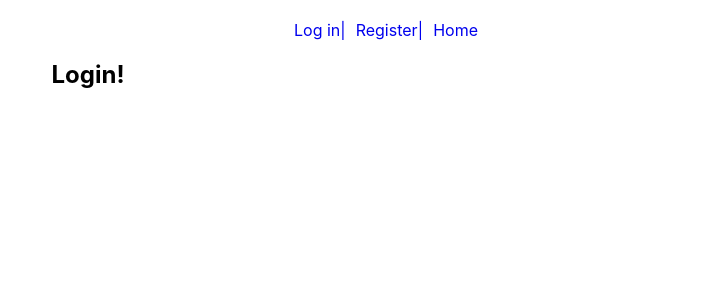
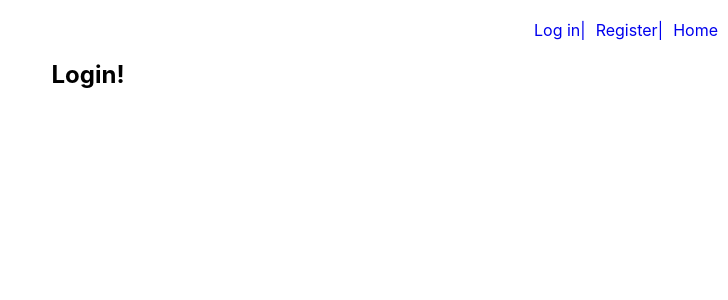
Before and after one commit to thinkful-ei-rabbit/capstone-three-client-team-b, a React (Create React App) app: page / in a window 1280 px wide. Shown: the top 300 px of the page, without its empty margins (552-1280 px from the left). Built offline with nearby package versions, Linux system fonts and the light colour scheme; no server answers.

Commit message:
index.css updates

```diff
--- a/src/index.css
+++ b/src/index.css
@@ -13,8 +13,20 @@ code {
 }
 
 @media all and (min-width: 600px) {
+  body,
   html {
-    width: 800px;
-    margin: 0 auto;
+    margin: 0;
+    height: 100%;
+  }
+
+  .App,
+  #root {
+    position: relative;
+    height: 100%;
+    min-height: 100%;
+  }
+
+  main {
+    height: 100%;
   }
 }
```
